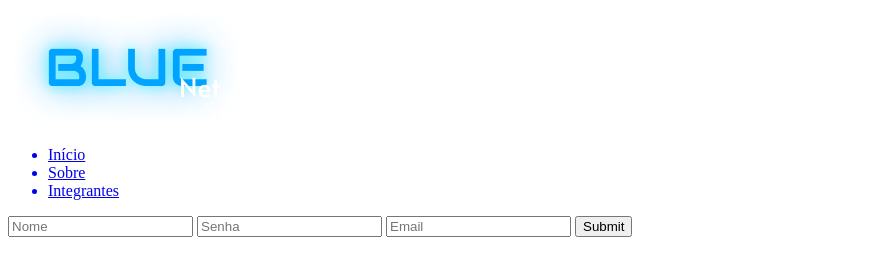
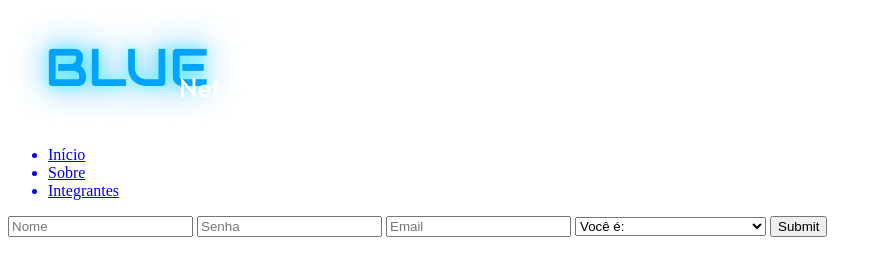
Before and after one commit to cahAmaral/bluenet, a plain HTML site: page cadastro.html in a window 1280 px wide. Shown: the whole page, without its empty margins (0-882 px from the left). Drawn offline with Linux system fonts and the light colour scheme.

Commit message:
html finalizado

```diff
--- a/cadastro.html
+++ b/cadastro.html
@@ -22,7 +22,18 @@
             <input type="text" placeholder="Nome">
             <input type="password" placeholder="Senha">
             <input type="email" placeholder="Email">
+            <select name="perfil_usuário" placeholder="Você é:">
+                <option value="" selected disabled hidden>Você é: </option>
+                <option value="voluntario">Voluntário</option>
+                <option value="doador">Doador</option>
+                <option value="profissional">Profissional da área</option>
+                <option value="representante">Representante de instituição</option>
+
+            </select>
             <input type="submit" placeholder="FAÇA PARTE">
+
+
+            </select>
         </form>
 
 
```
Also changed, not shown: index.html (+2 -2 lines), estilo/style.css (added).
